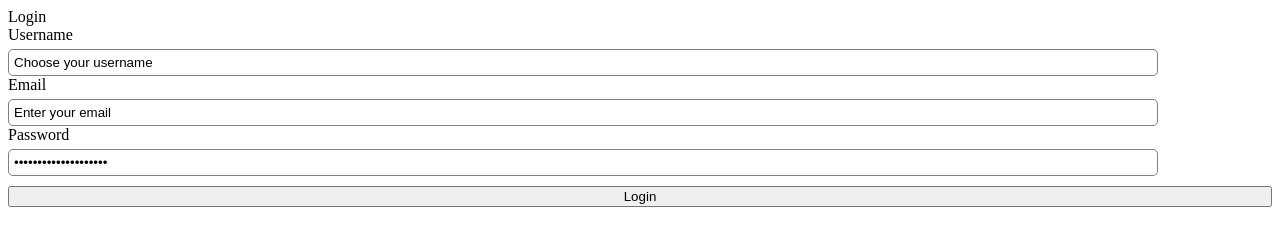
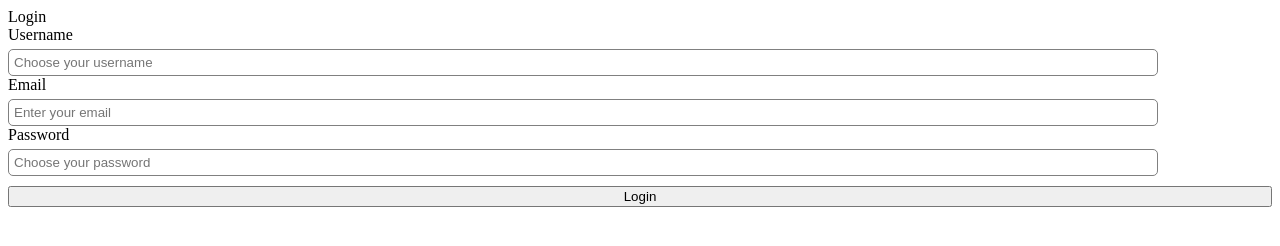
Before and after one commit to dan-altamirano/practica-formulario, a plain HTML site: page index.html in a window 1280 px wide. Drawn offline with Linux system fonts and the light colour scheme.

Commit message:
Se agrego una clase a los input y se cambio el valor de value por placeholder

```diff
--- a/index.html
+++ b/index.html
@@ -8,35 +8,38 @@
   <body>
     <div class="main-container">
       <div class="wrap-login">
-        <form class="form-title" action="index.html" method="post">
+        <form action="index.html" method="post">
           <span class="form-title">Login</span>
           <label for="username">Username</label>
           <div class="wrap-input">
             <input
+            class="inputc"
             type="text"
             id="username"
             name="username"
-            value="Choose your username"
+            placeholder="Choose your username"
             />
             <span class="focus-input"></span>
           </div>
           <label for="email">Email</label>
           <div class="wrap-input">
             <input
+            class="inputc"
             type="email"
             id="email"
             name="email"
-            value="Enter your email"
+            placeholder="Enter your email"
             />
             <span class="focus-input"></span>
           </div>
           <label for="pass">Password</label>
           <div class="wrap-input">
             <input
+            class="inputc"
             type="password"
             id="pass"
             name="pass"
-            value="Choose your password"
+            placeholder="Choose your password"
             />
             <span class="focus-input"></span>
           </div>
```
